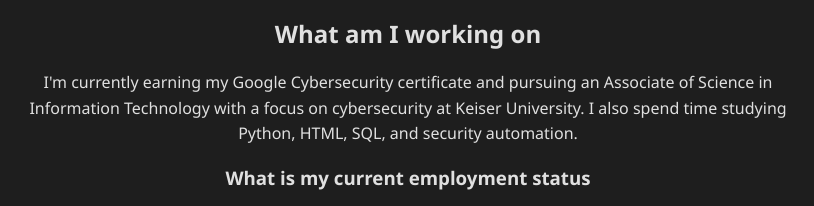
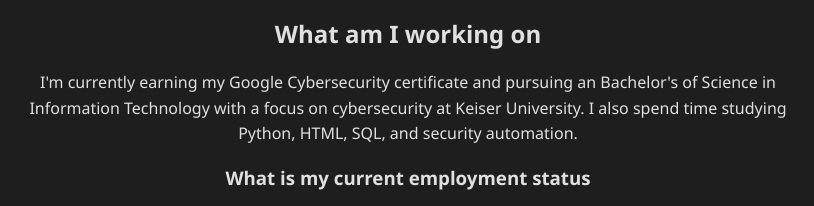
Before and after one commit to Corypt1527/mywebsite, a plain HTML site: page index.html in a window 1280 px wide. Shown: the part 313-519 px from the top of the page, 232-1046 px from the left. Drawn offline with Linux system fonts and the light colour scheme.

Commit message:
Update index.html

```diff
--- a/index.html
+++ b/index.html
@@ -132,7 +132,7 @@
 
     <h2>What am I working on</h2>
     <p>
-      I'm currently earning my Google Cybersecurity certificate and pursuing an Associate of Science in Information Technology with a focus on cybersecurity at Keiser University. I also spend time studying Python, HTML, SQL, and security automation.
+      I'm currently earning my Google Cybersecurity certificate and pursuing an Bachelor's of Science in Information Technology with a focus on cybersecurity at Keiser University. I also spend time studying Python, HTML, SQL, and security automation.
     </p>
 
     <h3>What is my current employment status</h3>
```
